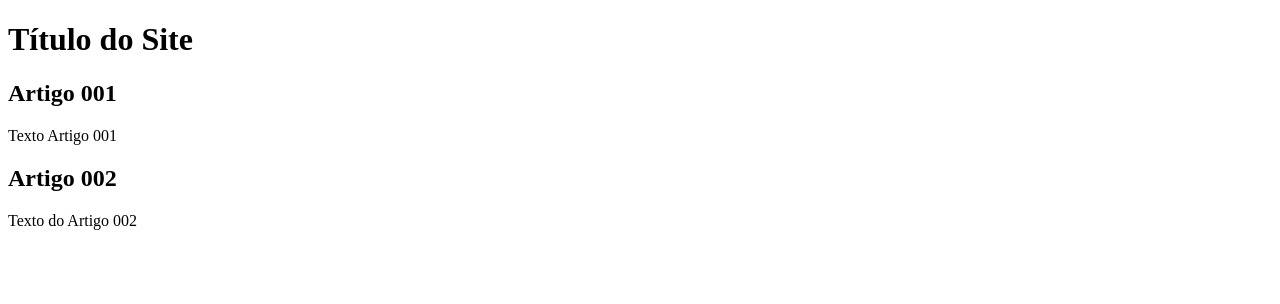
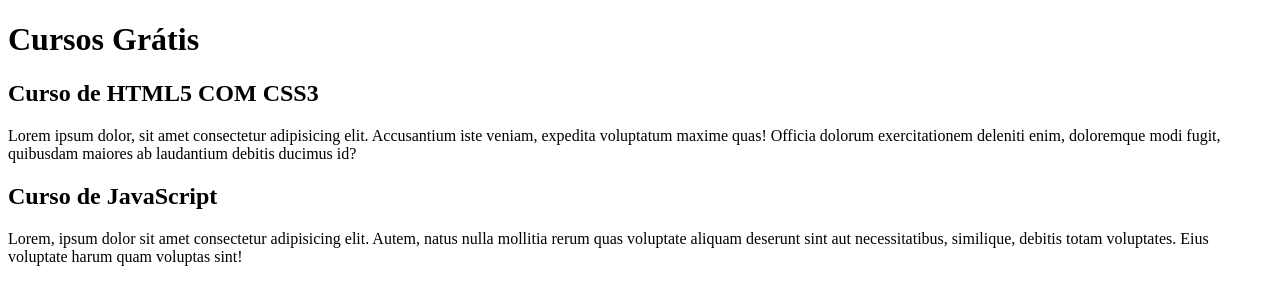
Before and after one commit to agnr-gab/Projeto-Site, a plain HTML site: page index.html in a window 1280 px wide. Drawn offline with Linux system fonts and the light colour scheme.

Commit message:
comecei a escrever o conteudo

```diff
--- a/index.html
+++ b/index.html
@@ -9,15 +9,15 @@
 <body>
     <main>
         <header>
-            <h1>Título do Site</h1>
+            <h1>Cursos Grátis</h1>
         </header>
         <article>
-            <h2>Artigo 001</h2>
-            <p>Texto  Artigo 001</p>
+            <h2>Curso de HTML5 COM CSS3</h2>
+            <p>Lorem ipsum dolor, sit amet consectetur adipisicing elit. Accusantium iste veniam, expedita voluptatum maxime quas! Officia dolorum exercitationem deleniti enim, doloremque modi fugit, quibusdam maiores ab laudantium debitis ducimus id?</p>
         </article>
         <article>
-            <h2>Artigo 002</h2>
-         <p>Texto do Artigo 002</p>
+            <h2>Curso de JavaScript</h2>
+         <p>Lorem, ipsum dolor sit amet consectetur adipisicing elit. Autem, natus nulla mollitia rerum quas voluptate aliquam deserunt sint aut necessitatibus, similique, debitis totam voluptates. Eius voluptate harum quam voluptas sint!</p>
         </article>
     </main>
 </body>
```
